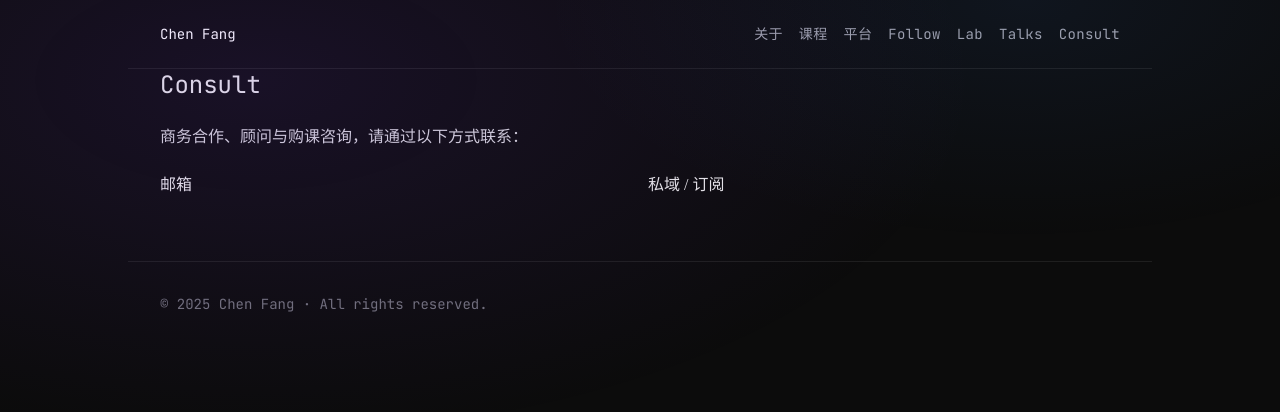
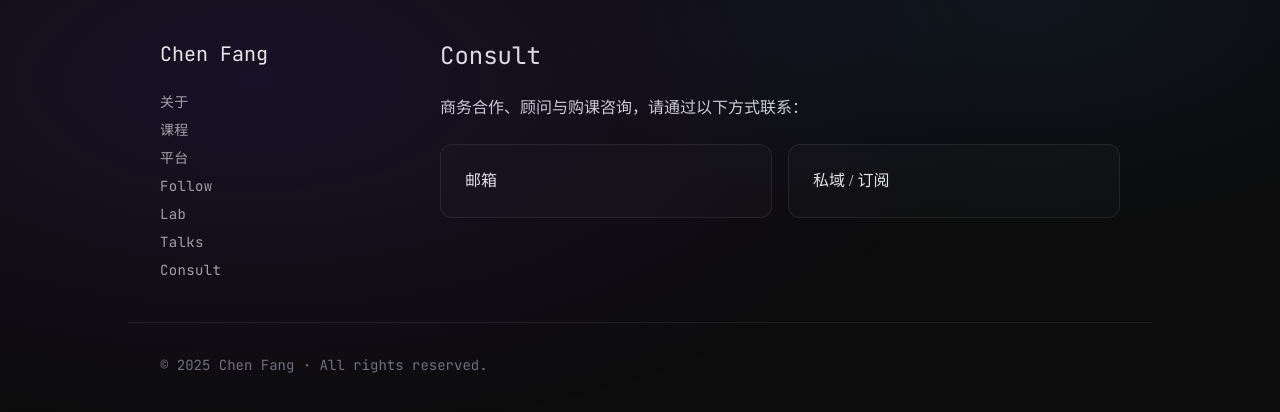
Before and after one commit to frankfika/frankspace, a Next.js app: page /consult in a window 1280 px wide. Shown: the top 412 px of the page. Built offline with nearby package versions, Linux system fonts and the light colour scheme.

Commit message:
Switch to left sidebar layout; replace remaining card usages with surface; refine styles

```diff
--- a/src/app/consult/page.tsx
+++ b/src/app/consult/page.tsx
@@ -6,8 +6,8 @@ export default function Consult() {
       <h2 className="font-mono text-2xl">Consult</h2>
       <p className="text-zinc-300">商务合作、顾问与购课咨询，请通过以下方式联系：</p>
       <div className="grid grid-cols-1 sm:grid-cols-2 gap-4">
-        <Link href="mailto:hello@example.com" className="card">邮箱</Link>
-        <Link href="/follow" className="card">私域 / 订阅</Link>
+        <Link href="mailto:hello@example.com" className="surface">邮箱</Link>
+        <Link href="/follow" className="surface">私域 / 订阅</Link>
       </div>
     </section>
   )
--- a/src/app/courses/page.tsx
+++ b/src/app/courses/page.tsx
@@ -7,7 +7,7 @@ export default function Courses() {
       <h2 className="font-mono text-2xl">课程</h2>
       <div className="grid grid-cols-1 sm:grid-cols-2 gap-4">
         {courses.map(c => (
-          <Link key={c.slug} href={`/courses/${c.slug}`} className="card">
+          <Link key={c.slug} href={`/courses/${c.slug}`} className="surface">
             <h3 className="font-mono text-lg">{c.title}</h3>
             <p className="mt-2 text-sm text-zinc-400">{c.summary}</p>
           </Link>
--- a/src/app/lab/page.tsx
+++ b/src/app/lab/page.tsx
@@ -7,7 +7,7 @@ export default function Lab() {
       <h2 className="font-mono text-2xl">Lab</h2>
       <div className="grid grid-cols-1 sm:grid-cols-2 gap-4">
         {projects.map(p => (
-          <Link key={p.title} href={p.link} className="card">
+          <Link key={p.title} href={p.link} className="surface">
             <div className="flex items-center justify-between">
               <span className="font-mono">{p.title}</span>
               <span className="text-xs text-zinc-500">{p.note}</span>
--- a/src/app/layout.tsx
+++ b/src/app/layout.tsx
@@ -27,9 +27,10 @@ export default function RootLayout({
     <html lang="zh-CN">
       <body className={`${fontSans.variable} ${fontMono.variable} antialiased bg-background text-foreground`}>
         <div className="bg-radial" />
-        <header className="container flex items-center justify-between py-6 border-b" style={{ borderColor: 'var(--border)' }}>
-          <Link href="/" className="font-mono text-sm text-white">Chen Fang</Link>
-          <nav className="flex items-center gap-4">
+        <div className="container grid grid-cols-1 lg:grid-cols-[240px_1fr] gap-10 py-10">
+          <aside className="space-y-6 sticky top-10 self-start">
+            <Link href="/" className="font-mono text-xl">Chen Fang</Link>
+            <nav className="flex flex-col gap-2">
               <Link href="/about" className="nav-link">关于</Link>
               <Link href="/courses" className="nav-link">课程</Link>
               <Link href="/links" className="nav-link">平台</Link>
@@ -38,8 +39,9 @@ export default function RootLayout({
               <Link href="/talks" className="nav-link">Talks</Link>
               <Link href="/consult" className="nav-link">Consult</Link>
             </nav>
-        </header>
-        <main className="container pb-16">{children}</main>
+          </aside>
+          <main className="pb-16">{children}</main>
+        </div>
         <footer className="container border-t py-8 text-sm text-zinc-500" style={{ borderColor: 'var(--border)' }}>
           <p className="font-mono">© {new Date().getFullYear()} Chen Fang · All rights reserved.</p>
         </footer>
--- a/src/app/talks/page.tsx
+++ b/src/app/talks/page.tsx
@@ -7,7 +7,7 @@ export default function Talks() {
       <h2 className="font-mono text-2xl">Talks</h2>
       <div className="space-y-3">
         {talks.map(t => (
-          <Link key={t.title} href={t.link} className="card">
+          <Link key={t.title} href={t.link} className="surface">
             <div className="flex items-center justify-between">
               <span className="font-mono">{t.title}</span>
               <span className="text-xs text-zinc-500">{t.where}</span>
```
Lines whose indentation alone changed are shown as unchanged.
